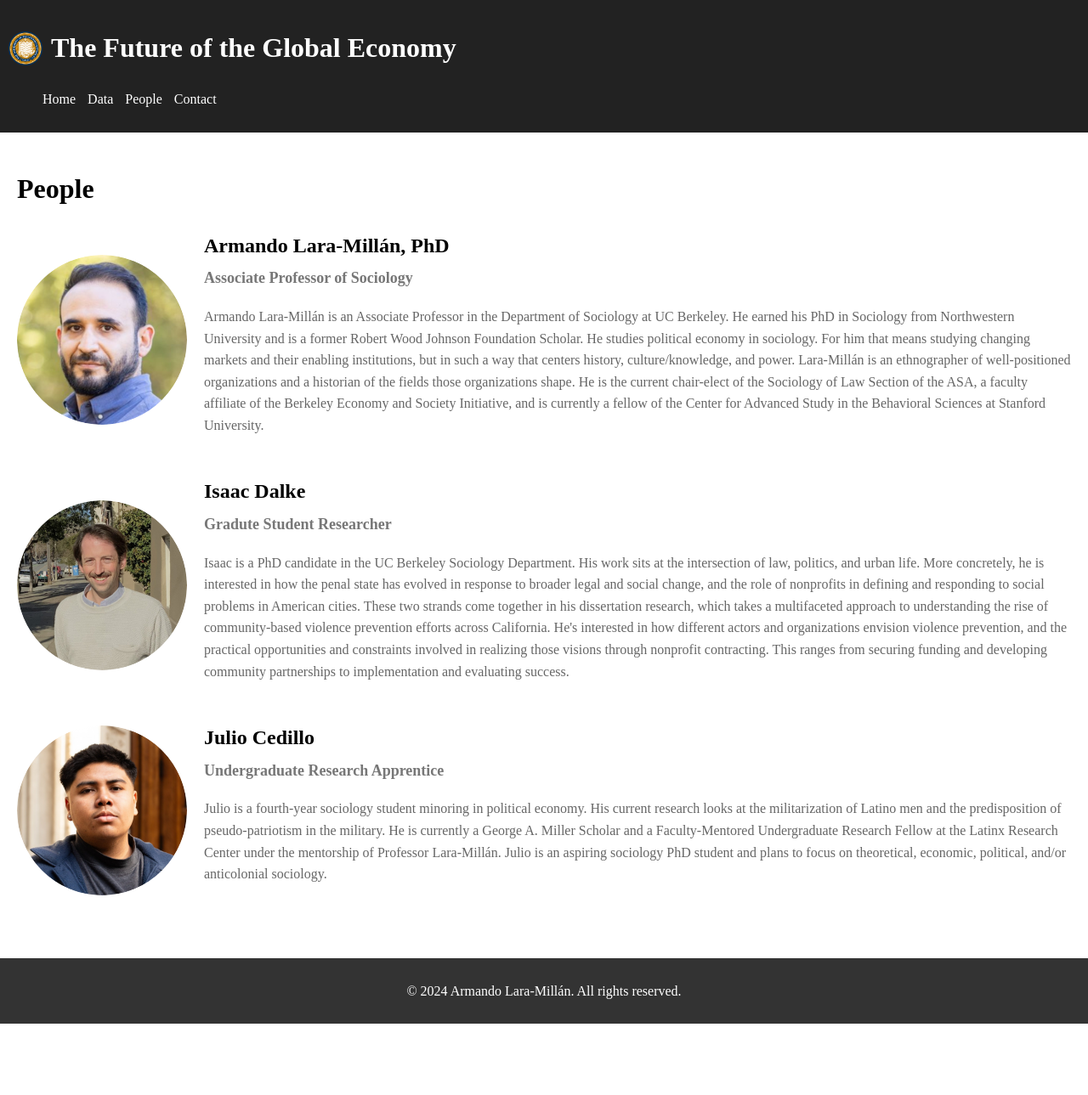
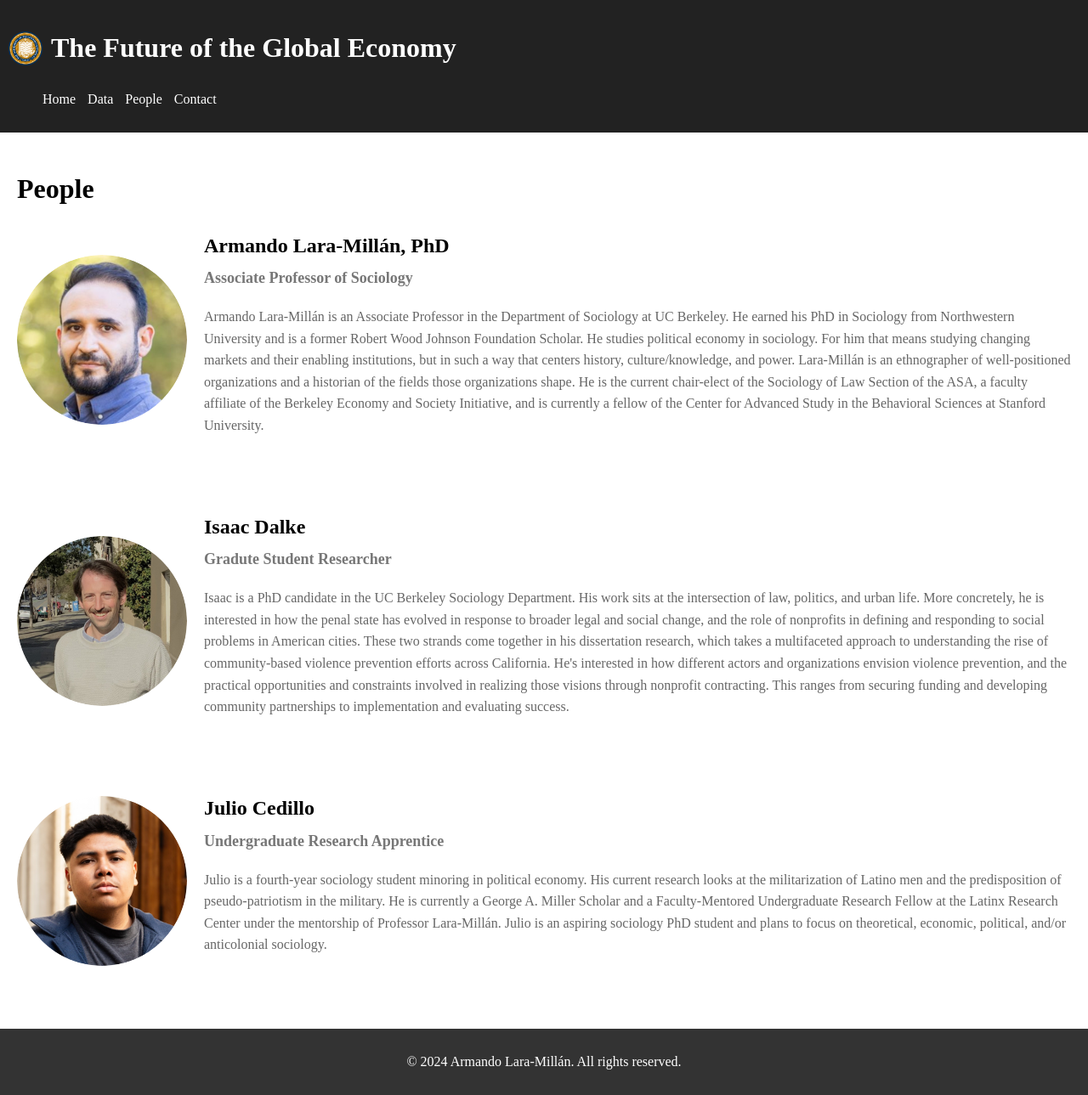
Before and after one commit to juliocedillo/neweconomy, a Jekyll site: the page built from people.md, in a window 1280 px wide. Shown: the whole page at 85% size. Built offline with Jekyll 4.4.1, drawn with Linux system fonts in a browser that asks for light colours; before the commit the page ends 1205 px from its top, so only the background shows below that.

Commit message:
Update people.md

```diff
--- a/people.md
+++ b/people.md
@@ -20,6 +20,8 @@ permalink: /people/
 
 </div>
 
+<p>&nbsp;&nbsp;&nbsp;</p>
+
 <div style="display: flex; align-items: center; margin-bottom: 30px;">
 
   <!-- Profile Image -->
@@ -34,6 +36,8 @@ permalink: /people/
 
 </div>
 
+<p>&nbsp;&nbsp;&nbsp;</p>
+
 <div style="display: flex; align-items: center; margin-bottom: 30px;">
 
   <!-- Profile Image -->
```
